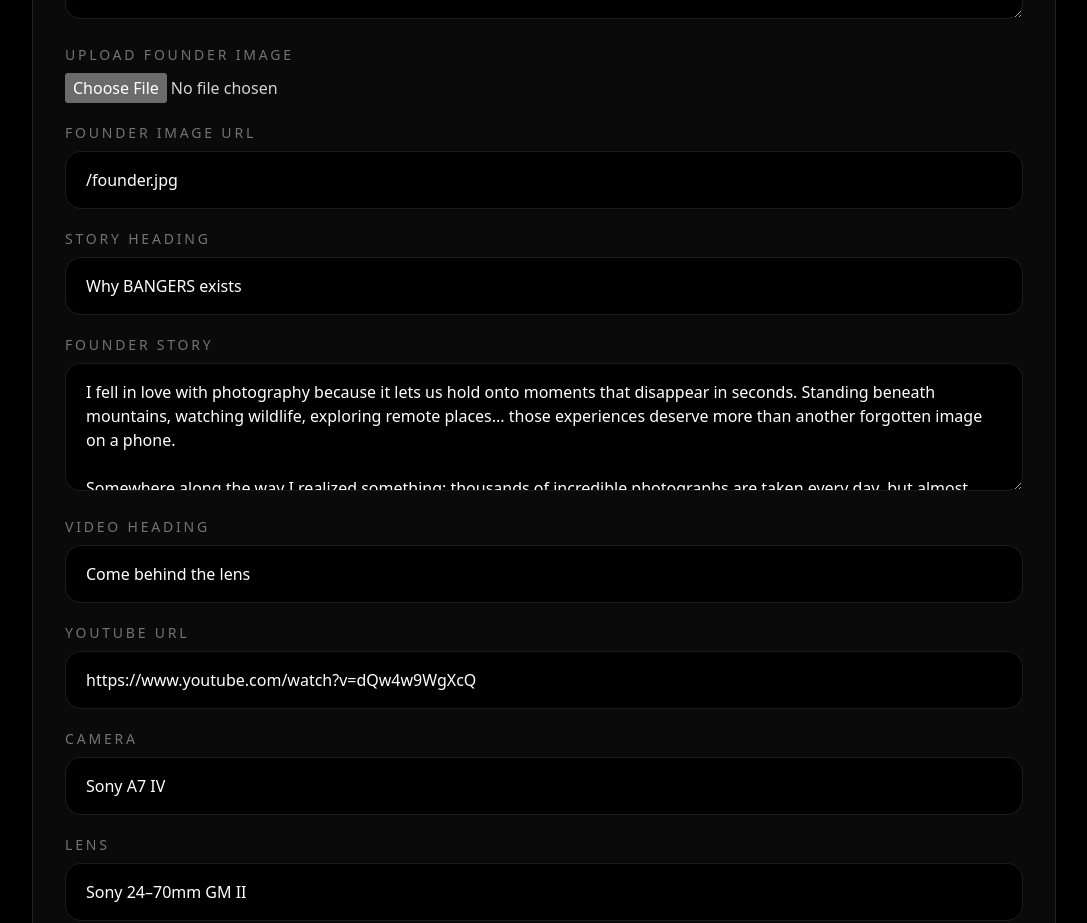
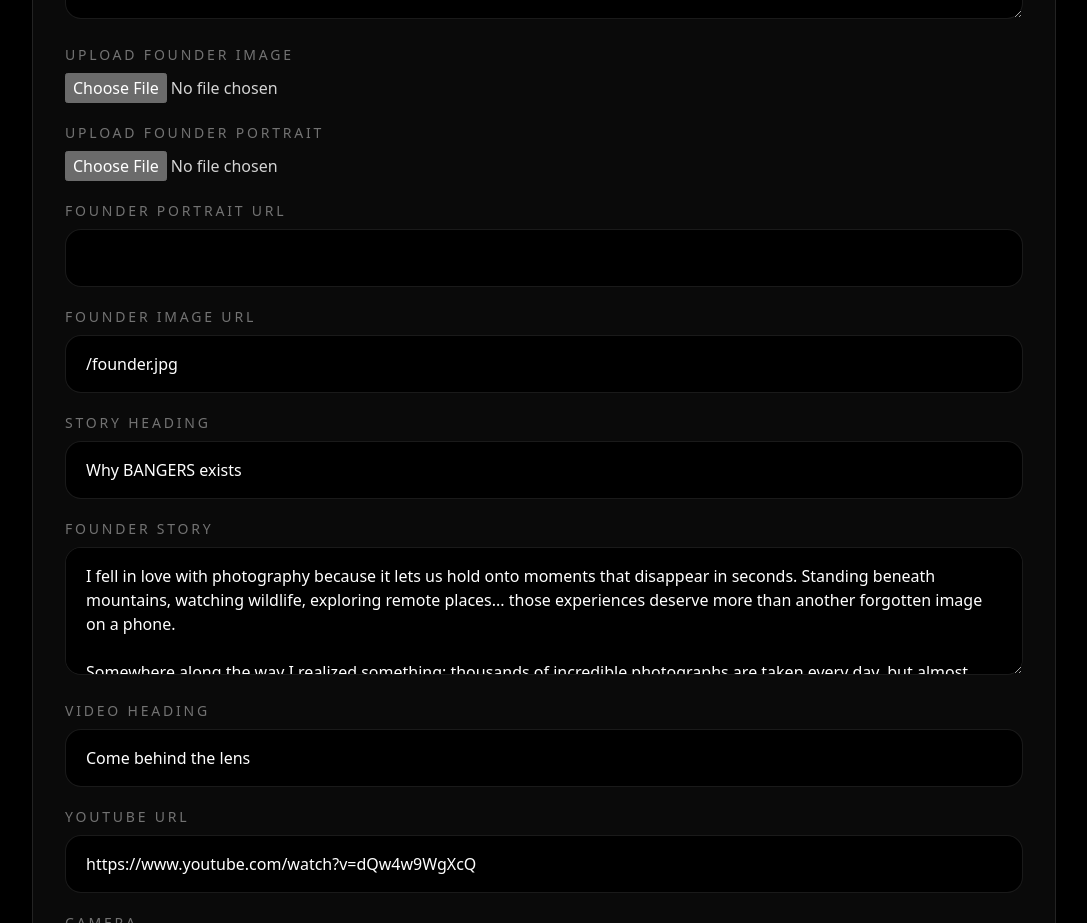
Before and after one commit to bangersbreakingfree-dotcom/bangers-clean, a Next.js app: page /admin in a window 1280 px wide. Shown: the part 3020-3943 px from the top of the page, without its empty margins (96-1183 px from the left). Built offline with nearby package versions, Linux system fonts and the light colour scheme; no server answers.

Commit message:
Update page.tsx

```diff
--- a/app/admin/page.tsx
+++ b/app/admin/page.tsx
@@ -106,6 +106,16 @@ export default function AdminPage() {
             <Input label="Title" value={content.founder_title} onChange={(v) => field('founder_title', v)} />
             <Text label="Subtitle" value={content.founder_subtitle} onChange={(v) => field('founder_subtitle', v)} />
             <File name="founder_image" label="Upload Founder Image" />
+            <File
+  name="founder_portrait"
+  label="Upload Founder Portrait"
+/>
+
+<Input
+  label="Founder Portrait URL"
+  value={content.founder_portrait_url}
+  onChange={(v) => field('founder_portrait_url', v)}
+/>
             <Input label="Founder Image URL" value={content.founder_image_url} onChange={(v) => field('founder_image_url', v)} />
             <Input label="Story Heading" value={content.founder_story_heading} onChange={(v) => field('founder_story_heading', v)} />
             <Text label="Founder Story" value={content.founder_story} onChange={(v) => field('founder_story', v)} />
```
